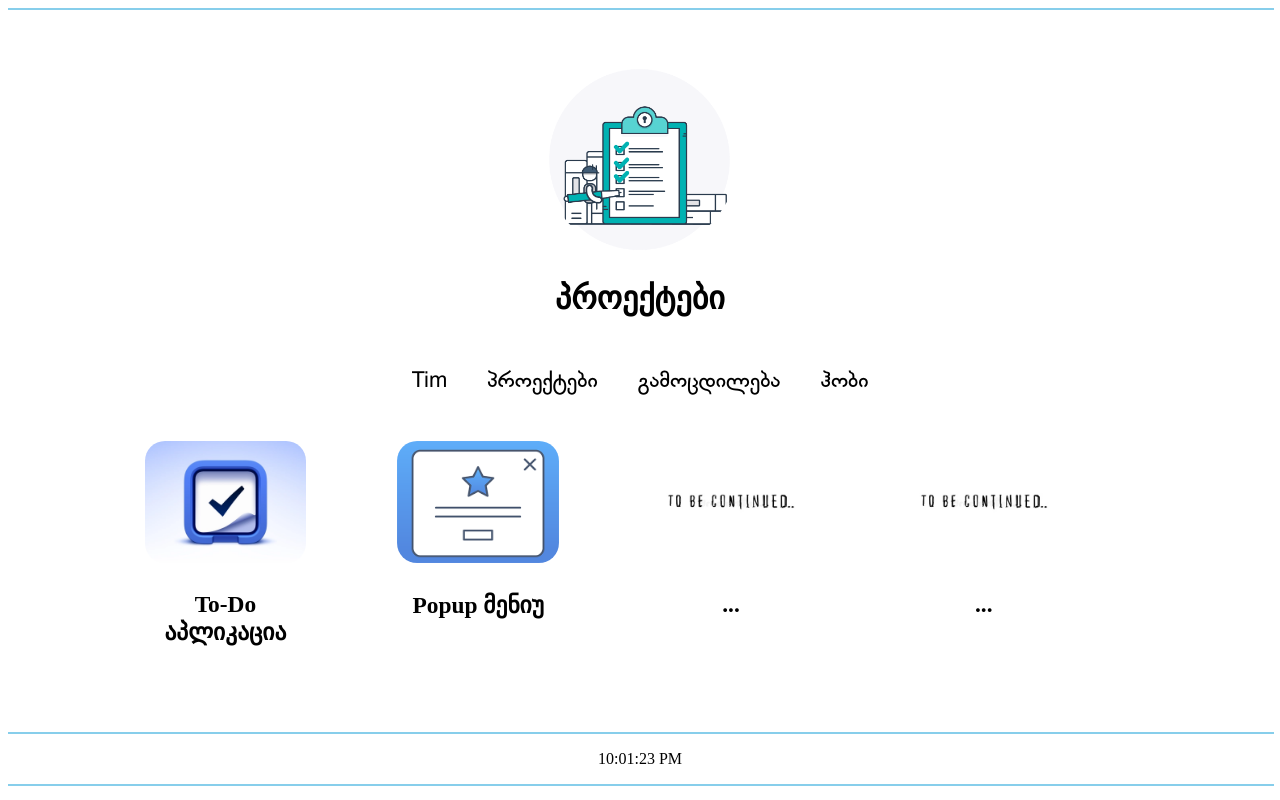
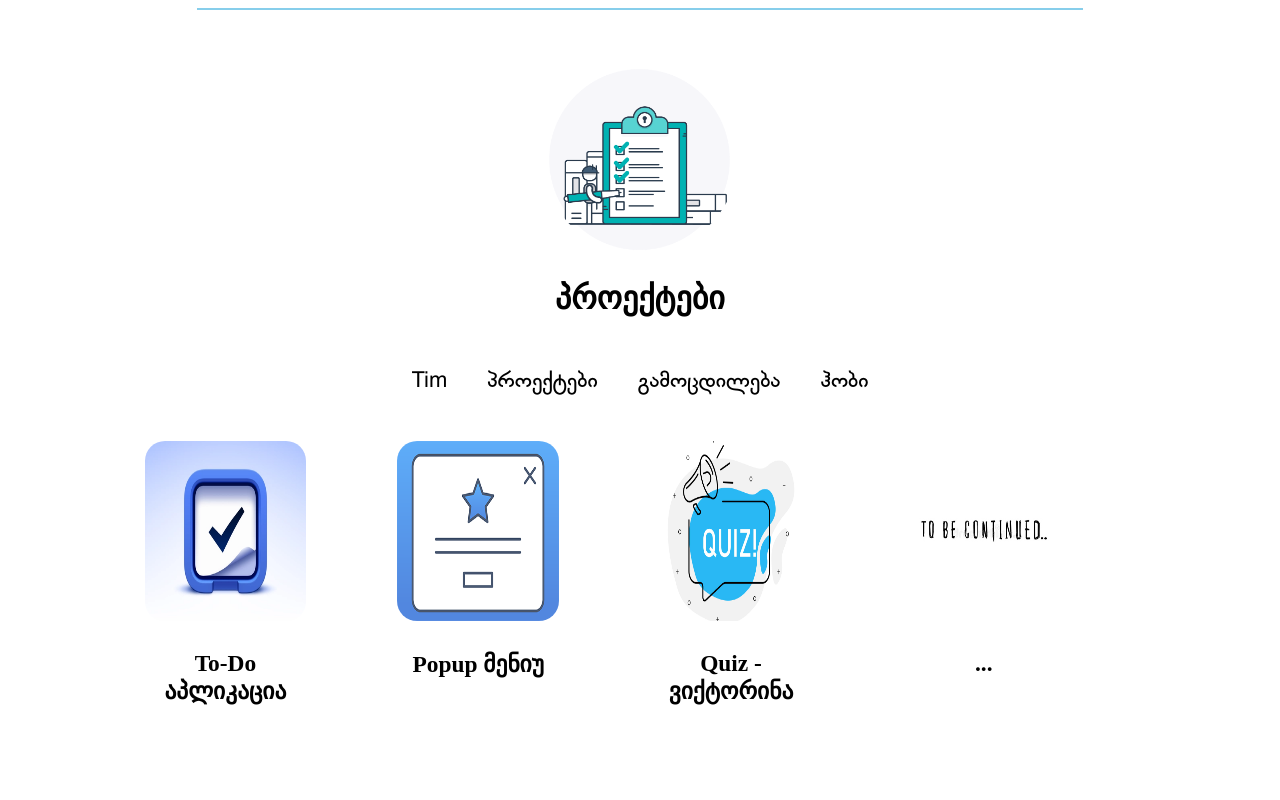
Before and after one commit to bladwing/TimPonarenkoPortfolio, a React (Create React App) app: page /project in a window 1280 px wide. Shown: the top 800 px of the page. Built offline with nearby package versions, Linux system fonts and the light colour scheme.

Commit message:
change folder name, change project link.

```diff
--- a/src/App.scss
+++ b/src/App.scss
@@ -43,7 +43,7 @@
 
 hr {
   border: 1px solid skyblue;
-  width: 100%;
+  width: 70%;
 
 }
 .MenuItem {
@@ -56,4 +56,6 @@ hr {
 .footer {
   text-align: center;
   margin-top: 5%;
+  width: 50%;
+  margin: 10% auto;
 }
--- a/src/components/Footer.jsx
+++ b/src/components/Footer.jsx
@@ -5,7 +5,7 @@ export default function Footer() {
   return (
     <div className="footer">
       <hr />
-
+რეალური დრო
       <Clock />
 
       <hr />
--- a/src/components/Pages.jsx
+++ b/src/components/Pages.jsx
@@ -1,8 +1,8 @@
 import React from "react";
 import { MainMenu, SubMenu } from "./Menu";
-import Projects from "./PagesData/Projects";
-import MusicPage from "./PagesData/MusicPage";
-import Film from "./PagesData/Film";
+import Projects from "./Pages/Projects";
+import MusicPage from "./Pages/MusicPage";
+import Film from "./Pages/Film";
 
 
 import Tim from "../resourse/Tim.jpg";
--- a/src/components/PagesData/Projects.jsx
+++ b/src/components/Pages/Projects.jsx
@@ -1,16 +1,18 @@
 import React from "react";
-import './project.scss'
-import ToDo from "../../resourse/todo.png"
-import Popup from "../../resourse/popup.png"
-import ToBeContimue from "../../resourse/BeContinued.jpg"
+import "./project.scss";
+import ToDo from "../../resourse/todo.png";
+import Popup from "../../resourse/popup.png";
+import ToBeContimue from "../../resourse/BeContinued.jpg";
+import Quiz from "../../resourse/quiz.jpg";
 
 export default function Projects() {
   return (
     <div className="ProjectsContainer">
       <div className="ProjectBlocks">
         <a
-          href="https://github.com/bladwing/ol-academy-ponarenko-react-todo/"
-          target="_blank" rel="noreferrer"
+          href="https://ponarenkotodo.netlify.app/"
+          target="_blank"
+          rel="noreferrer"
         >
           <img src={ToDo} alt="todo_project" />
           <h3>To-Do აპლიკაცია</h3>
@@ -20,25 +22,25 @@ export default function Projects() {
       <div className="ProjectBlocks">
         <a
           href="https://github.com/bladwing/ol-academy-popup-with-handling-outside-click/"
-          target="_blank" rel="noreferrer"
+          target="_blank"
+          rel="noreferrer"
         >
           <img src={Popup} alt="popup" />
           <h3>Popup მენიუ</h3>
         </a>
       </div>
       <div className="ProjectBlocks">
+        <a href="https://quizolacademy.netlify.app/" rel="noreferrer">
+          <img src={Quiz} alt="quiz" />
+          <h3>Quiz - ვიქტორინა</h3>
+        </a>
+      </div>
+      <div className="ProjectBlocks">
         <a href="!#" rel="noreferrer">
           <img src={ToBeContimue} alt="popup" />
           <h3>...</h3>
-          </a>
+        </a>
       </div>
-      <div className="ProjectBlocks">
-        <a href="!#" rel="noreferrer">
-        <img src={ToBeContimue} alt="popup" />
-        <h3>...</h3>
-        </a>
-    </div>
-
     </div>
   );
 }
--- a/src/components/PagesData/project.scss
+++ b/src/components/Pages/project.scss
@@ -28,4 +28,5 @@
     text-decoration: none;
     width: 100%;
     border-radius: 20px;
+    height: 180px;
   }
```
Also changed, not shown: src/components/Pages/Film.jsx (renamed from src/components/PagesData/Film.jsx), src/components/Pages/MusicPage.jsx (renamed from src/components/PagesData/MusicPage.jsx), src/components/Pages/style.scss (renamed from src/components/PagesData/style.scss), src/resourse/quiz.jpg (added), 1 other file (tests, documents, lock files or other folders).
